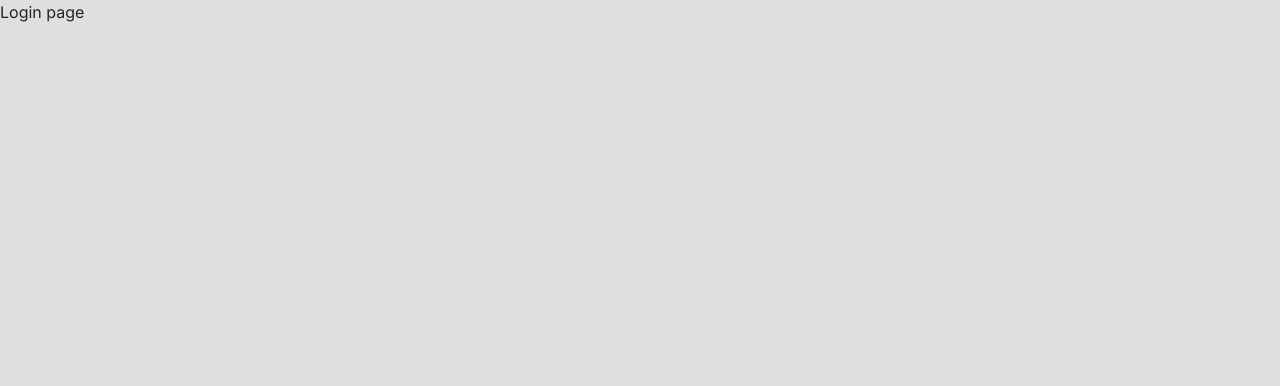
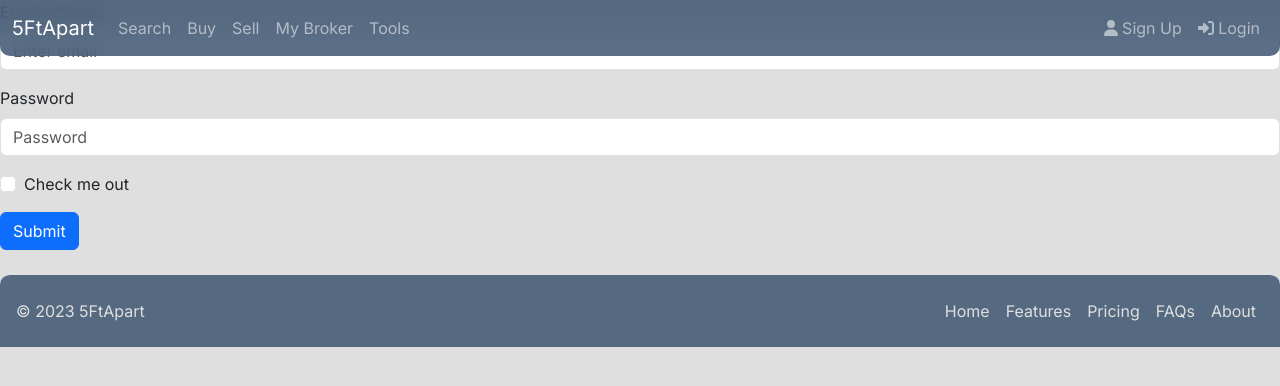
Before and after one commit to peach3es/5FtApart, a Next.js app: page /login in a window 1280 px wide. Shown: the top 386 px of the page. Built offline with nearby package versions, Linux system fonts and the light colour scheme.

Commit message:
small changes

```diff
--- a/app/(page)/login/page.js
+++ b/app/(page)/login/page.js
@@ -1,7 +1,14 @@
 import React from "react";
+import Navbar from "../../../components/navbar/navbar";
+import Footer from "../../../components/footer/footer";
+import Forms from "../../../components/form/form";
 
-const Login = () => {
-  return <div>Login page</div>;
+export default function Login(){
+  return(<div className="main-page">
+    <Navbar />
+    <Forms />
+    <Footer />
+  </div>
+
+  ) ;
 };
-
-export default Login;
--- /dev/null
+++ b/components/form/form.js
@@ -0,0 +1,27 @@
+import Form from 'react-bootstrap/Form';
+import Button from 'react-bootstrap/Button';
+import React from "react";
+
+const Forms=()=> {
+  return (
+    <Form>
+      <Form.Group className="mb-3" controlId="formBasicEmail">
+        <Form.Label>Email address</Form.Label>
+        <Form.Control type="email" placeholder="Enter email" />
+      </Form.Group>
+
+      <Form.Group className="mb-3" controlId="formBasicPassword">
+        <Form.Label>Password</Form.Label>
+        <Form.Control type="password" placeholder="Password" />
+      </Form.Group>
+      <Form.Group className="mb-3" controlId="formBasicCheckbox">
+        <Form.Check type="checkbox" label="Check me out" />
+      </Form.Group>
+      <Button variant="primary" type="submit">
+        Submit
+      </Button>
+    </Form>
+  );
+}
+
+export default Forms;
--- a/package.json
+++ b/package.json
@@ -18,8 +18,9 @@
     "eslint": "8.49.0",
     "eslint-config-next": "13.4.19",
     "express": "^4.18.2",
-    "next": "13.4.19",
+    "next": "^13.5.4",
     "react": "18.2.0",
+    "react-bootstrap": "^2.9.0",
     "react-dom": "18.2.0"
   }
 }
```
Also changed, not shown: 1 other file (tests, documents, lock files or other folders).
